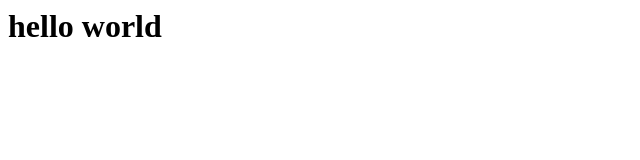
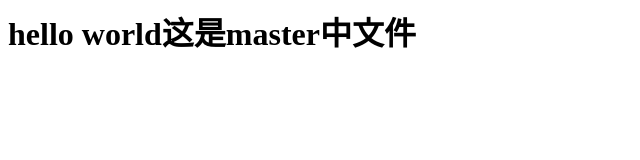
Before and after one commit to sunzhen-sz/test, a plain HTML site: page index.html in a window 1280 px wide. Shown: the whole page, without its empty margins (0-640 px from the left). Drawn offline with Linux system fonts and the light colour scheme.

Commit message:
测试一下冲突文件

```diff
--- a/index.html
+++ b/index.html
@@ -1 +1 @@
-<h1>hello world<h1>
+<h1>hello world这是master中文件<h1>
```
